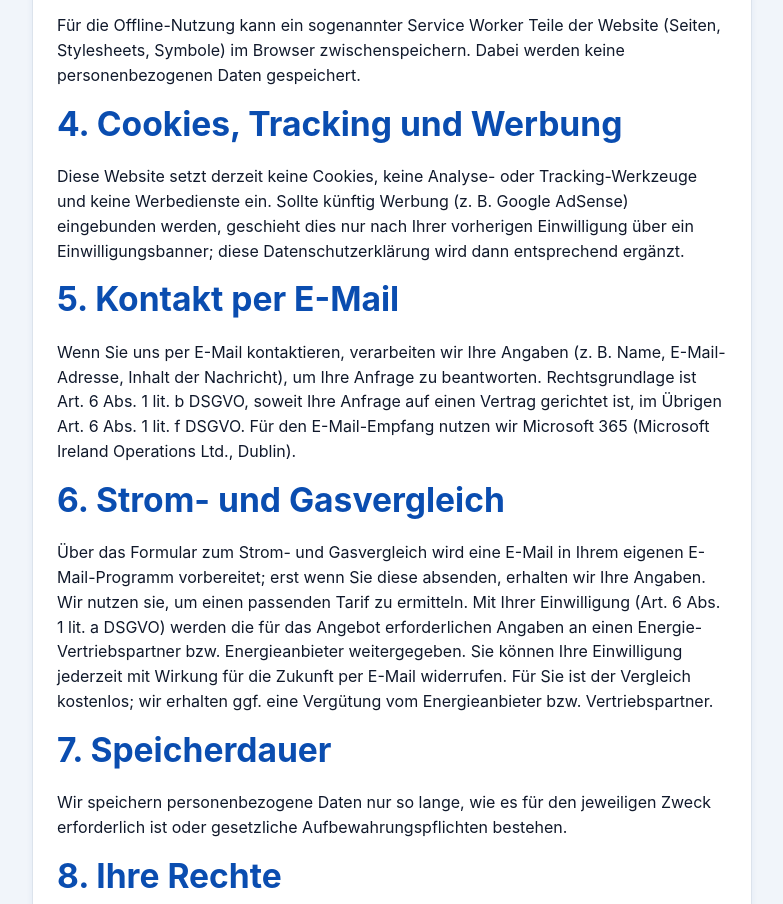
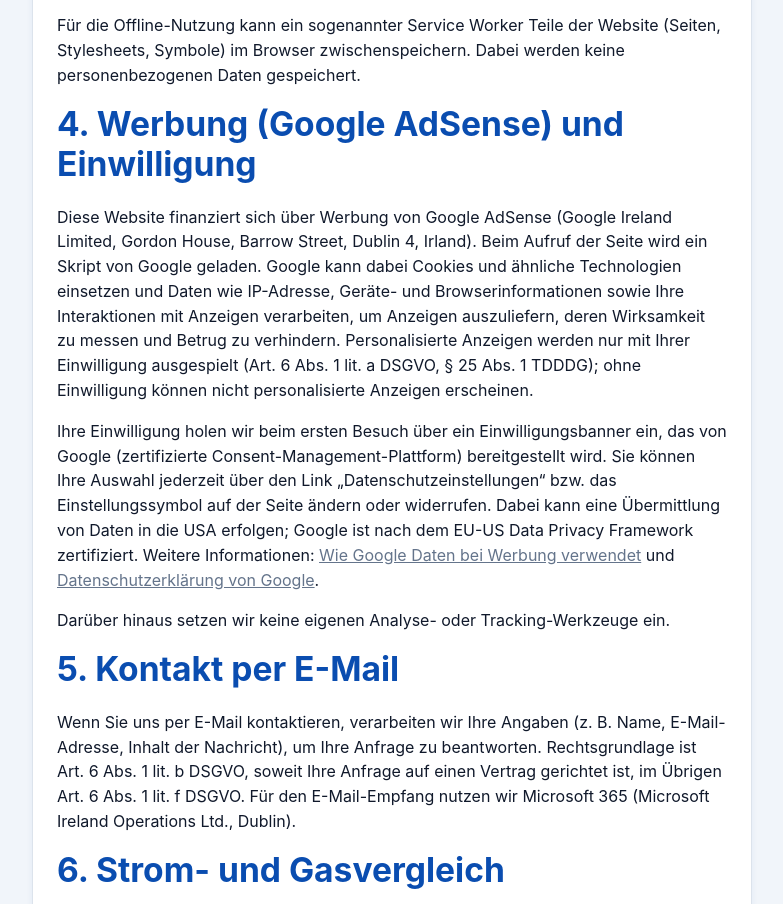
Before and after one commit to PeterLuft1995/geldhirn, a plain HTML site: page datenschutz.html in a window 1280 px wide. Shown: the part 973-1877 px from the top of the page, without its empty margins (38-821 px from the left). Drawn offline with Linux system fonts and the light colour scheme.

Commit message:
Add files via upload

```diff
--- a/datenschutz.html
+++ b/datenschutz.html
@@ -34,6 +34,7 @@
   ]
 }
 </script>
+<script async src="https://pagead2.googlesyndication.com/pagead/js/adsbygoogle.js?client=ca-pub-4819706470693982" crossorigin="anonymous"></script>
 </head>
 <body>
 
@@ -175,8 +176,10 @@
       <p>Alle Rechner laufen vollständig in Ihrem Browser. Ihre Eingaben werden nicht an uns übertragen. Damit Sie Werte nicht mehrfach eingeben müssen, können einzelne Eingaben und Ergebnisse im lokalen Speicher Ihres Browsers (Local Storage) abgelegt werden. Diese Daten verlassen Ihr Gerät nicht und können jederzeit über die Browsereinstellungen gelöscht werden. Rechtsgrundlage ist § 25 Abs. 2 Nr. 2 TDDDG in Verbindung mit Art. 6 Abs. 1 lit. f DSGVO.</p>
       <p>Für die Offline-Nutzung kann ein sogenannter Service Worker Teile der Website (Seiten, Stylesheets, Symbole) im Browser zwischenspeichern. Dabei werden keine personenbezogenen Daten gespeichert.</p>
 
-      <h2>4. Cookies, Tracking und Werbung</h2>
-      <p>Diese Website setzt derzeit keine Cookies, keine Analyse- oder Tracking-Werkzeuge und keine Werbedienste ein. Sollte künftig Werbung (z. B. Google AdSense) eingebunden werden, geschieht dies nur nach Ihrer vorherigen Einwilligung über ein Einwilligungsbanner; diese Datenschutzerklärung wird dann entsprechend ergänzt.</p>
+      <h2>4. Werbung (Google AdSense) und Einwilligung</h2>
+      <p>Diese Website finanziert sich über Werbung von Google AdSense (Google Ireland Limited, Gordon House, Barrow Street, Dublin 4, Irland). Beim Aufruf der Seite wird ein Skript von Google geladen. Google kann dabei Cookies und ähnliche Technologien einsetzen und Daten wie IP-Adresse, Geräte- und Browserinformationen sowie Ihre Interaktionen mit Anzeigen verarbeiten, um Anzeigen auszuliefern, deren Wirksamkeit zu messen und Betrug zu verhindern. Personalisierte Anzeigen werden nur mit Ihrer Einwilligung ausgespielt (Art. 6 Abs. 1 lit. a DSGVO, § 25 Abs. 1 TDDDG); ohne Einwilligung können nicht personalisierte Anzeigen erscheinen.</p>
+      <p>Ihre Einwilligung holen wir beim ersten Besuch über ein Einwilligungsbanner ein, das von Google (zertifizierte Consent-Management-Plattform) bereitgestellt wird. Sie können Ihre Auswahl jederzeit über den Link „Datenschutzeinstellungen“ bzw. das Einstellungssymbol auf der Seite ändern oder widerrufen. Dabei kann eine Übermittlung von Daten in die USA erfolgen; Google ist nach dem EU-US Data Privacy Framework zertifiziert. Weitere Informationen: <a href="https://policies.google.com/technologies/ads?hl=de" rel="noopener" target="_blank">Wie Google Daten bei Werbung verwendet</a> und <a href="https://policies.google.com/privacy?hl=de" rel="noopener" target="_blank">Datenschutzerklärung von Google</a>.</p>
+      <p>Darüber hinaus setzen wir keine eigenen Analyse- oder Tracking-Werkzeuge ein.</p>
 
       <h2>5. Kontakt per E-Mail</h2>
       <p>Wenn Sie uns per E-Mail kontaktieren, verarbeiten wir Ihre Angaben (z. B. Name, E-Mail-Adresse, Inhalt der Nachricht), um Ihre Anfrage zu beantworten. Rechtsgrundlage ist Art. 6 Abs. 1 lit. b DSGVO, soweit Ihre Anfrage auf einen Vertrag gerichtet ist, im Übrigen Art. 6 Abs. 1 lit. f DSGVO. Für den E-Mail-Empfang nutzen wir Microsoft 365 (Microsoft Ireland Operations Ltd., Dublin).</p>
```
Also changed, not shown: checklisten.html (+1 -0 lines), impressum.html (+1 -0 lines), index.html (+1 -0 lines), konto.html (+2 -1 lines), login.html (+2 -1 lines), mitgliedschaft.html (+2 -1 lines), offline.html (+1 -0 lines), ueber-uns.html (+1 -0 lines), ads.txt (added).
